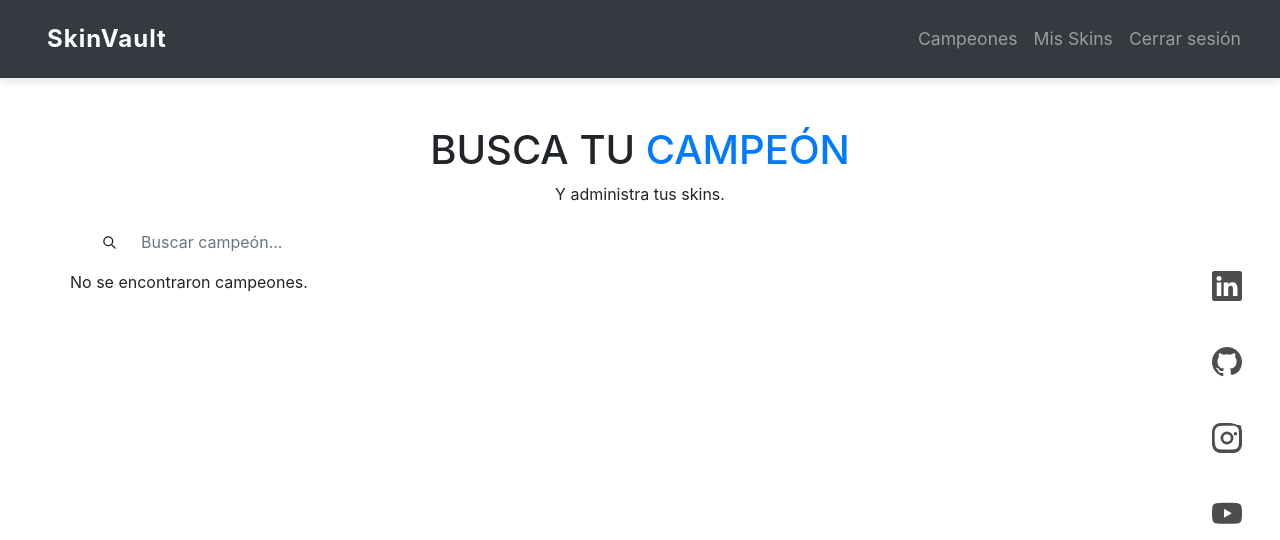
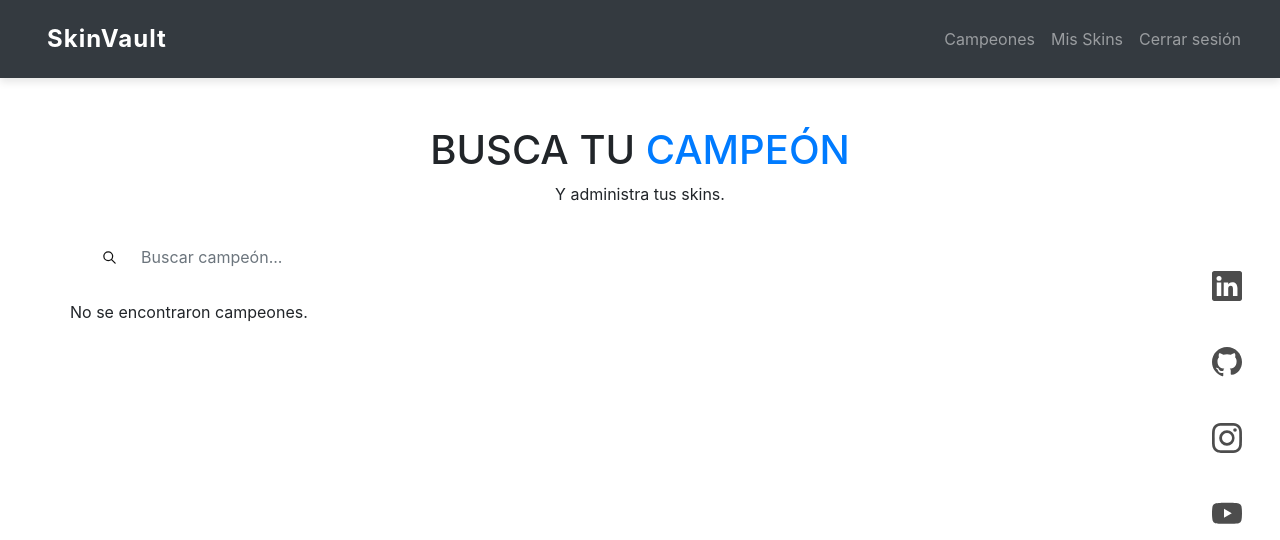
Before and after one commit to ManriqueRecinos/SkinVault_AplicacionWEB, a PHP site: page / in a window 1280 px wide. Shown: the top 540 px of the page. Run offline with PHP 8.4, Linux system fonts and the light colour scheme; the visitor is signed in with stand-in values (Sample User, id 1); data that the repository does not hold is empty; some libraries are stand-ins or nearby versions.

Commit message:
Mejoras de diseño

```diff
--- a/views/champions.php
+++ b/views/champions.php
@@ -7,7 +7,6 @@
   <title>Elige a tu Campeón</title>
   <link href="https://maxcdn.bootstrapcdn.com/bootstrap/4.5.2/css/bootstrap.min.css" rel="stylesheet">
   <style>
-
     .card {
       cursor: pointer;
       background: rgb(255, 255, 255);
@@ -129,6 +128,11 @@
       transform: scale(1);
       transition: 0s;
     }
+
+    /* Espaciado para que la barra de búsqueda tenga margen */
+    .search-container {
+      padding: 15px 0; /* Espaciado vertical */
+    }
   </style>
 </head>
 
@@ -140,6 +144,7 @@
     <p>Y administra tus skins.</p>
 
     <!-- Barra de búsqueda con diseño -->
+    <div class="search-container">
       <form class="form">
         <label for="searchChampion">
           <input required="" autocomplete="off" placeholder="Buscar campeón..." id="searchChampion" type="text" class="form-control" onkeyup="filterChampions()">
@@ -158,6 +163,7 @@
           </button>
         </label>
       </form>
+    </div>
 
     <div class="row" id="championContainer">
       <?php if (!empty($champions)) : ?>
@@ -180,7 +186,7 @@
     </div>
   </div>
 
-  <?php require_once $_SERVER["DOCUMENT_ROOT"] . '/skinvault/views/redes.php';?>
+  <?php require_once $_SERVER["DOCUMENT_ROOT"] . '/skinvault/views/redes.php'; ?>
 
   <script src="https://code.jquery.com/jquery-3.5.1.slim.min.js"></script>
   <script src="https://cdn.jsdelivr.net/npm/@popperjs/core@2.5.2/dist/umd/popper.min.js"></script>
--- a/views/menu.php
+++ b/views/menu.php
@@ -12,13 +12,13 @@
         <div class="collapse navbar-collapse justify-content-end" id="navbarNav">
             <ul class="navbar-nav">
                 <li class="nav-item">
-                    <a class="nav-link" href="/skinvault/index.php?action=showChampions">Campeones</a>
+                    <a class="nav-link value" href="/skinvault/index.php?action=showChampions">Campeones</a>
                 </li>
                 <li class="nav-item">
-                    <a class="nav-link" href="/skinvault/index.php?action=misSkins">Mis Skins</a>
+                    <a class="nav-link value" href="/skinvault/index.php?action=misSkins">Mis Skins</a>
                 </li>
                 <li class="nav-item">
-                    <a class="nav-link" href="/skinvault/views/login.php?action=logout">Cerrar sesión</a>
+                    <a class="nav-link value" href="/skinvault/views/login.php?action=logout">Cerrar sesión</a>
                 </li>
             </ul>
         </div>
@@ -43,24 +43,26 @@
 
     /* Enlaces de navegación */
     .navbar-nav .nav-link {
-        color: #ddd;
-        font-size: 1.1rem;
-        padding: 10px 15px;
-        transition: color 0.3s ease, background-color 0.3s ease;
+        color: aliceblue; /* Color del texto en los enlaces */
+        display: flex;
+        align-items: center;
+        padding: 10px;
+        border-radius: 4px; /* Bordes redondeados */
+        transition: all 0.2s ease;
+        position: relative;
+        gap: 5px; /* Espacio entre texto e ícono */
     }
 
     /* Efecto hover en los enlaces */
     .navbar-nav .nav-link:hover {
-        background-color: #495057; /* Fondo más oscuro en hover */
-        color: #fff; /* Texto blanco en hover */
-        border-radius: 5px; /* Bordes redondeados para mejor efecto */
+        background-color: #21262cad; /* Fondo en hover */
+        color: #ffffff; /* Texto blanco en hover */
     }
 
     /* Enlace activo */
     .navbar-nav .nav-link.active {
         background-color: #007bff; /* Color azul para el enlace activo */
         color: white;
-        border-radius: 5px;
     }
 
     /* Botón de colapso a la izquierda */
@@ -80,4 +82,22 @@
             margin-right: auto;
         }
     }
+
+    /* Estilos específicos de los botones */
+    .value {
+        background-color: transparent; /* Fondo transparente */
+        border: none; /* Sin borde */
+        cursor: pointer; /* Cambia el cursor */
+        transition: background-color 0.2s ease; /* Transición suave */
+    }
+
+    .value:focus,
+    .value:active {
+        background-color: #1a1f24; /* Fondo más oscuro al enfocar */
+        outline: none; /* Sin contorno */
+    }
+
+    .value svg {
+        width: 15px; /* Tamaño del ícono */
+    }
 </style>
```
Also changed, not shown: views/redes.php (+23 -8 lines). Lines whose indentation alone changed are shown as unchanged.
